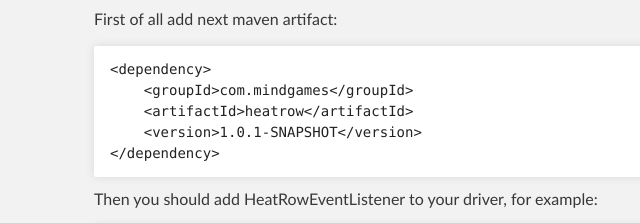
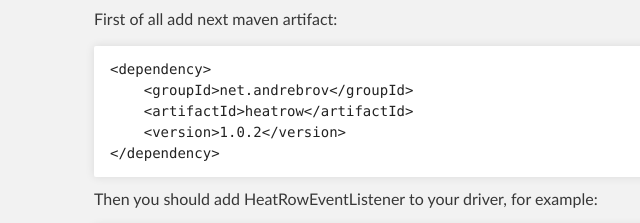
Before and after one commit to andrebrov/HeatRow, a plain HTML site: page index.html in a window 1280 px wide. Shown: the part 529-752 px from the top of the page, 226-866 px from the left. Drawn offline with Linux system fonts and the light colour scheme.

Commit message:
Update index.html

```diff
--- a/index.html
+++ b/index.html
@@ -46,9 +46,9 @@ Initial version of this library just show what was covered, next version will cr
 <p>First of all add next maven artifact:</p>
 
 <pre><code>&lt;dependency&gt;
-    &lt;groupId&gt;com.mindgames&lt;/groupId&gt;
+    &lt;groupId&gt;net.andrebrov&lt;/groupId&gt;
     &lt;artifactId&gt;heatrow&lt;/artifactId&gt;
-    &lt;version&gt;1.0.1-SNAPSHOT&lt;/version&gt;
+    &lt;version&gt;1.0.2&lt;/version&gt;
 &lt;/dependency&gt;
 </code></pre>
 
```
